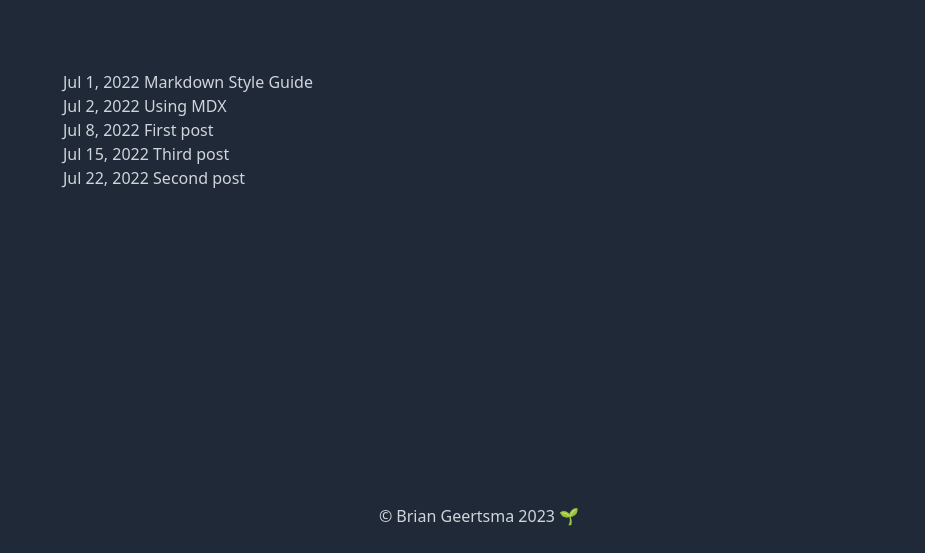
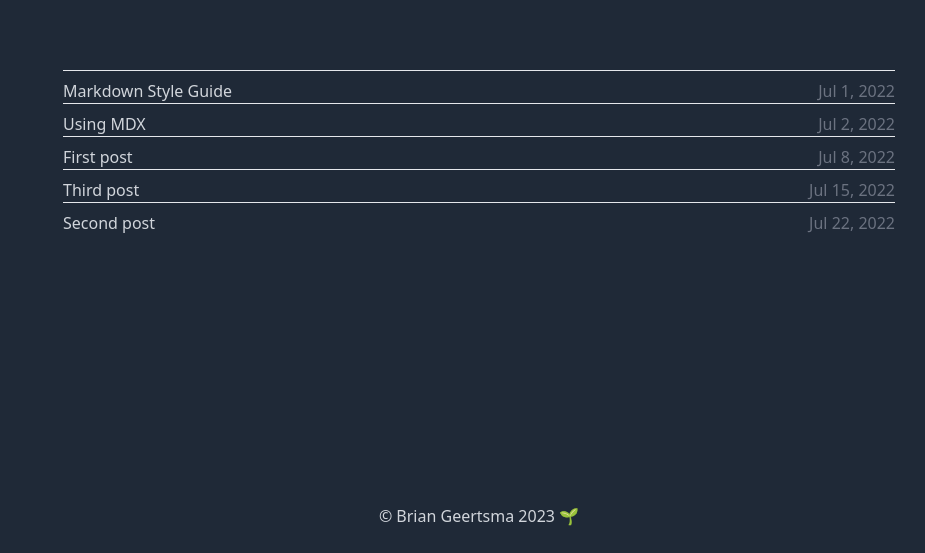
Before and after one commit to brian-gee/blog, an Astro site: page /articles in a window 1280 px wide. Shown: the part 247-800 px from the top of the page, without its empty margins (161-1086 px from the left). Built offline with nearby package versions, Linux system fonts and the light colour scheme; Astro itself is replaced by a stand-in of ours.

Commit message:
stlying for article page and about

```diff
--- a/src/pages/about.astro
+++ b/src/pages/about.astro
@@ -6,8 +6,7 @@ import Layout from '../layouts/BlogPost.astro';
   title="About"
   description="Lorem ipsum dolor sit amet"
   pubDate={new Date('August 08 2021')}
-  updatedDate={new Date('August 08 2022')}
-  heroImage="/placeholder-about.jpg">
+  updatedDate={new Date('August 08 2022')}>
   <p>
     Lorem ipsum dolor sit amet, consectetur adipiscing elit, sed do eiusmod
     tempor incididunt ut labore et dolore magna aliqua. Vitae ultricies leo
--- a/src/pages/articles/index.astro
+++ b/src/pages/articles/index.astro
@@ -15,12 +15,14 @@ const posts = (await getCollection('blog')).sort(
     <ul>
       {
         posts.map((post) => (
-          <li>
-            <FormattedDate date={post.data.pubDate} />
-            <a href={`/articles/${post.slug}/`} class="visited:text-purple-700">
+          <div class="flex justify-between border-t-[1px] pt-2">
+            <a href={`/articles/${post.slug}/`} class="hover:underline">
               {post.data.title}
             </a>
-          </li>
+            <div class="text-gray-500">
+              <FormattedDate date={post.data.pubDate} />
+            </div>
+          </div>
         ))
       }
     </ul>
```
